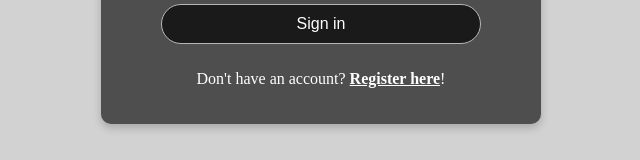
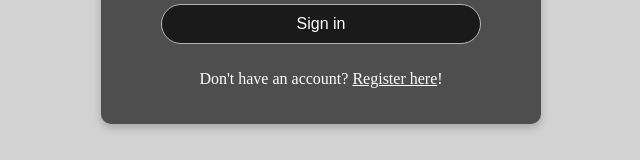
Before and after one commit to TechyTom7/day90, a React (Vite) app: page /sign-in in a window 1280 px wide. Shown: the part 478-638 px from the top of the page, without its empty margins (319-959 px from the left). Built offline with nearby package versions, Linux system fonts and the light colour scheme; no server answers.

Commit message:
Polishing fonts

```diff
--- a/src/styles/Form.css
+++ b/src/styles/Form.css
@@ -137,9 +137,13 @@ a {
     font-size: 1rem;
 }
 
+.opposite-link {
+    font-weight: 600;
+}
+
 @media screen and (min-width: 680px) {
     .opposite-link {
-        font-weight: 600;
+        font-weight: 400;
     }
 }
 
```
